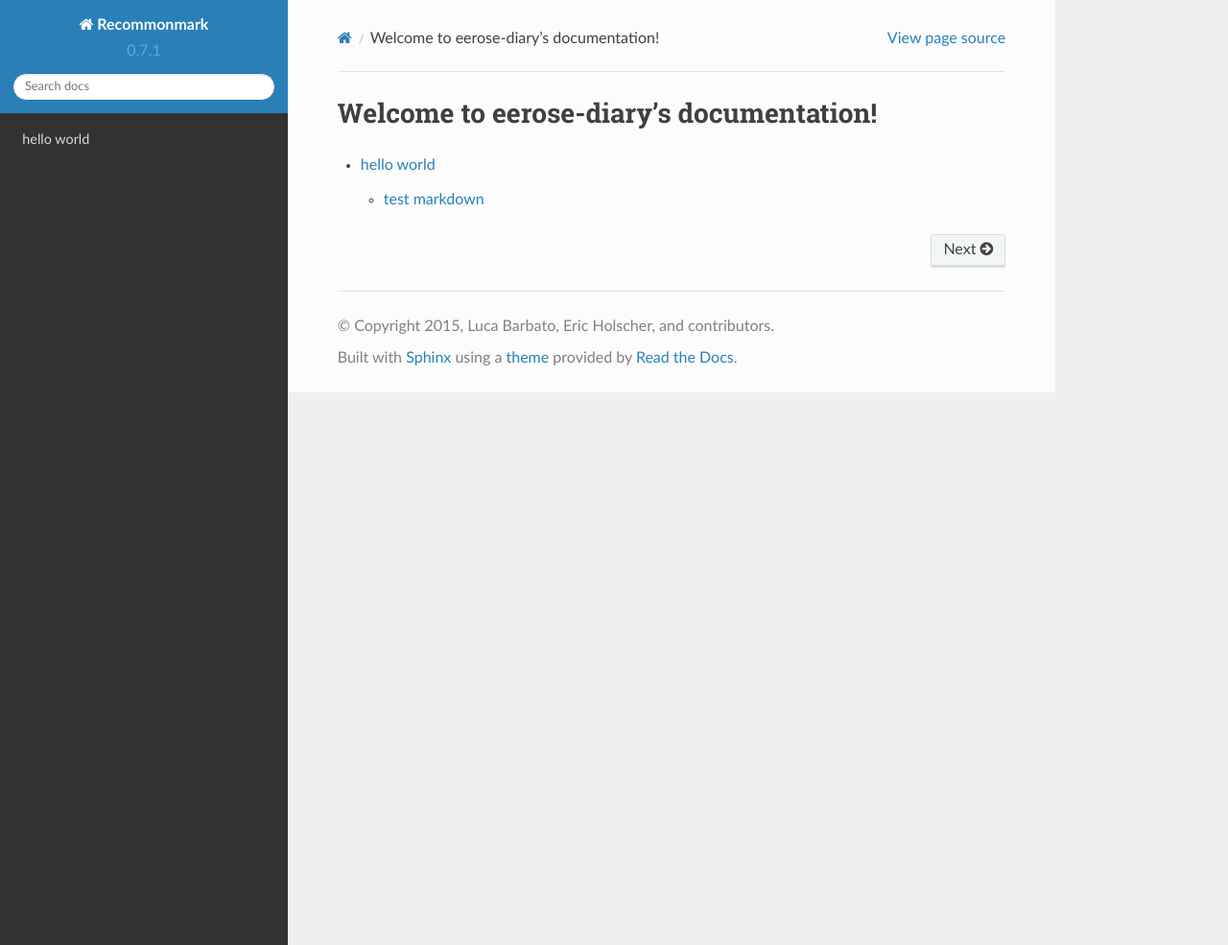
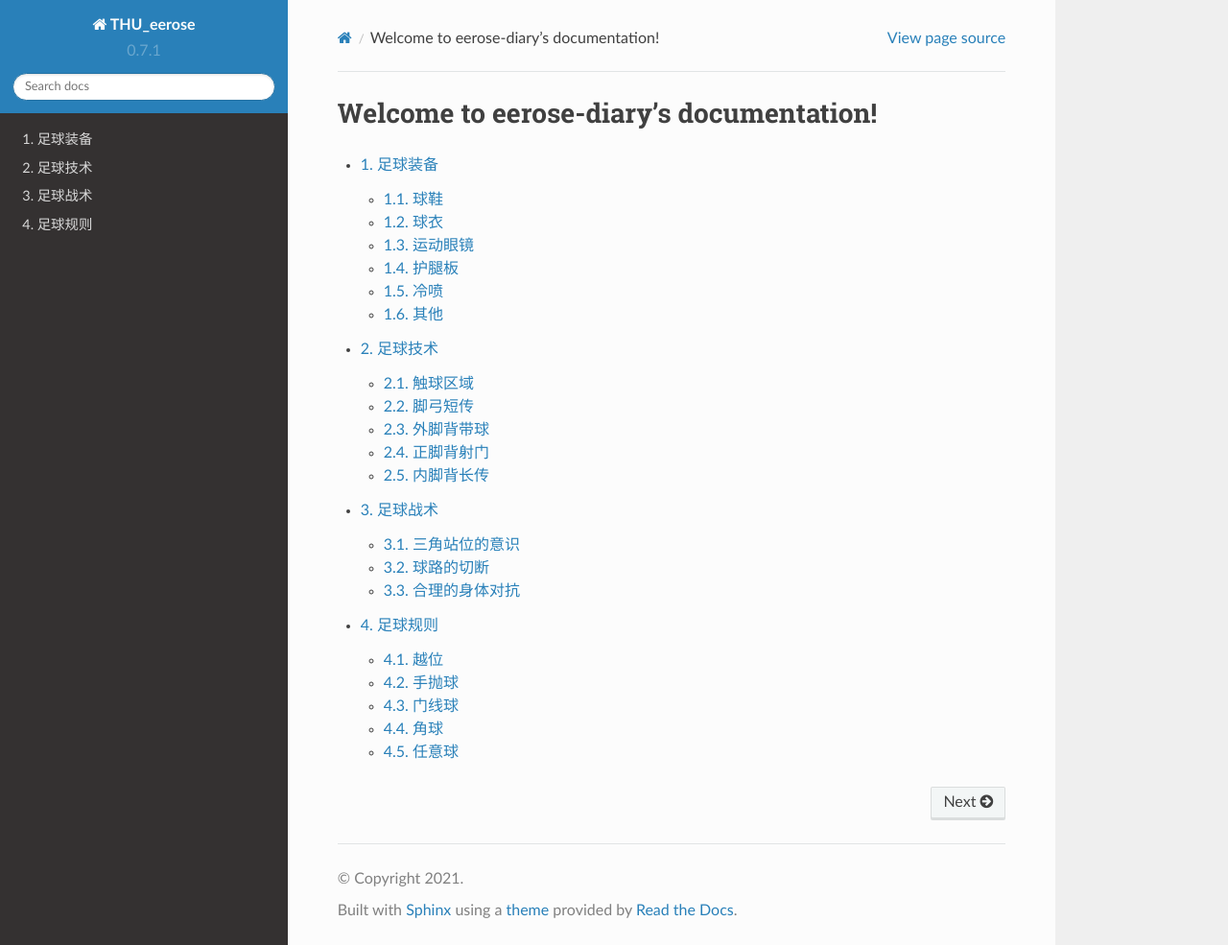
Before and after one commit to THUeerose/diary, a Sphinx documentation site: the page built from source/index.rst, in a window 1280 px wide and 985 px high. Shown: the whole window at 96% size. Built offline with Sphinx 7.4.7 and the Read the Docs theme 2.0.0, drawn with Linux system fonts in a browser that asks for light colours.

Commit message:
add some examples

`````diff
--- a/source/conf.py
+++ b/source/conf.py
@@ -51,11 +51,11 @@ templates_path = ['_templates']
 master_doc = 'index'
 
 # General information about the project.
-project = u'Recommonmark'
-copyright = u'2015, Luca Barbato, Eric Holscher, and contributors'
-author = u'Luca Barbato, Eric Holscher, and contributors'
+project = u'THU_eerose'
+copyright = u'2021'
+author = u'stevenxmy'
 
-github_doc_root = 'https://github.com/rtfd/recommonmark/tree/master/docs/'
+github_doc_root = 'https://github.com/THUeerose/diary/blob/main/'
 
 # The version info for the project you're documenting, acts as replacement for
 # |version| and |release|, also used in various other places throughout the
--- /dev/null
+++ b/source/conscious.md
@@ -0,0 +1,4 @@
+## 足球战术
+### 三角站位的意识
+### 球路的切断
+### 合理的身体对抗
--- /dev/null
+++ b/source/equip.md
@@ -0,0 +1,29 @@
+## 足球装备
+### 球鞋
+《2020-2021年度清华大学马约翰学生运动会女子足球比赛规程》第五章第一节第十九条“队员装备”第2点：
+````
+队员在上场比赛时穿着的球鞋仅限于：
+1. 布面软脚钉足球鞋；
+2. 软皮面，且鞋底为软质小碎钉或无明显鞋钉的足球鞋。
+````
+
+![avatar](https://live.staticflickr.com/65535/51703839463_9ab8329c4c_c.jpg)
+
+
+尤其注意，PUMA的HG钉型和ASICS的AS钉型，尽管钉子数目较多，但不满足“小碎钉”的要求。建议大家只买TF钉型的足球鞋。
+### 球衣
+### 运动眼镜
+球面镜，碰撞时接触面积大，不易破碎，但是视野上与普通眼镜有显著区别。
+可以考虑隐形眼镜。
+如果佩戴眼镜，尽量不要头球，否则很容易受伤破相
+### 护腿板
+护腿板的图片如下，主要是为了保护小腿胫骨。
+分为两种：自带绑定带子&只有板
+一般我们使用的是只有板的，因此需要配合球袜进行佩戴。
+马杯比赛中不强行要求护腿板。
+### 冷喷
+### 其他
+《2020-2021年度清华大学马约翰学生运动会女子足球比赛规程》第五章第一节第十九条“队员装备”第4点：
+````
+上场队员不得穿戴能危及其他运动员的任何物件，如手表、钥匙、戒指、项链、耳钉等配饰。
+````
--- a/source/hello.md
+++ /dev/null
@@ -1,3 +0,0 @@
-## hello world
-
-### test markdown
--- a/source/index.rst
+++ b/source/index.rst
@@ -8,5 +8,9 @@ Welcome to eerose-diary's documentation!
 
 .. toctree::
    :maxdepth: 2
+   :numbered:
 
-   hello
+   equip
+   tech
+   conscious
+   rule
--- /dev/null
+++ b/source/rule.md
@@ -0,0 +1,6 @@
+### 足球规则
+#### 越位
+#### 手抛球
+#### 门线球
+#### 角球
+#### 任意球
--- /dev/null
+++ b/source/tech.md
@@ -0,0 +1,10 @@
+## 足球技术
+### 触球区域
+
+### 脚弓短传
+
+### 外脚背带球
+
+### 正脚背射门
+
+### 内脚背长传
`````
Also changed, not shown: 1 other file.
